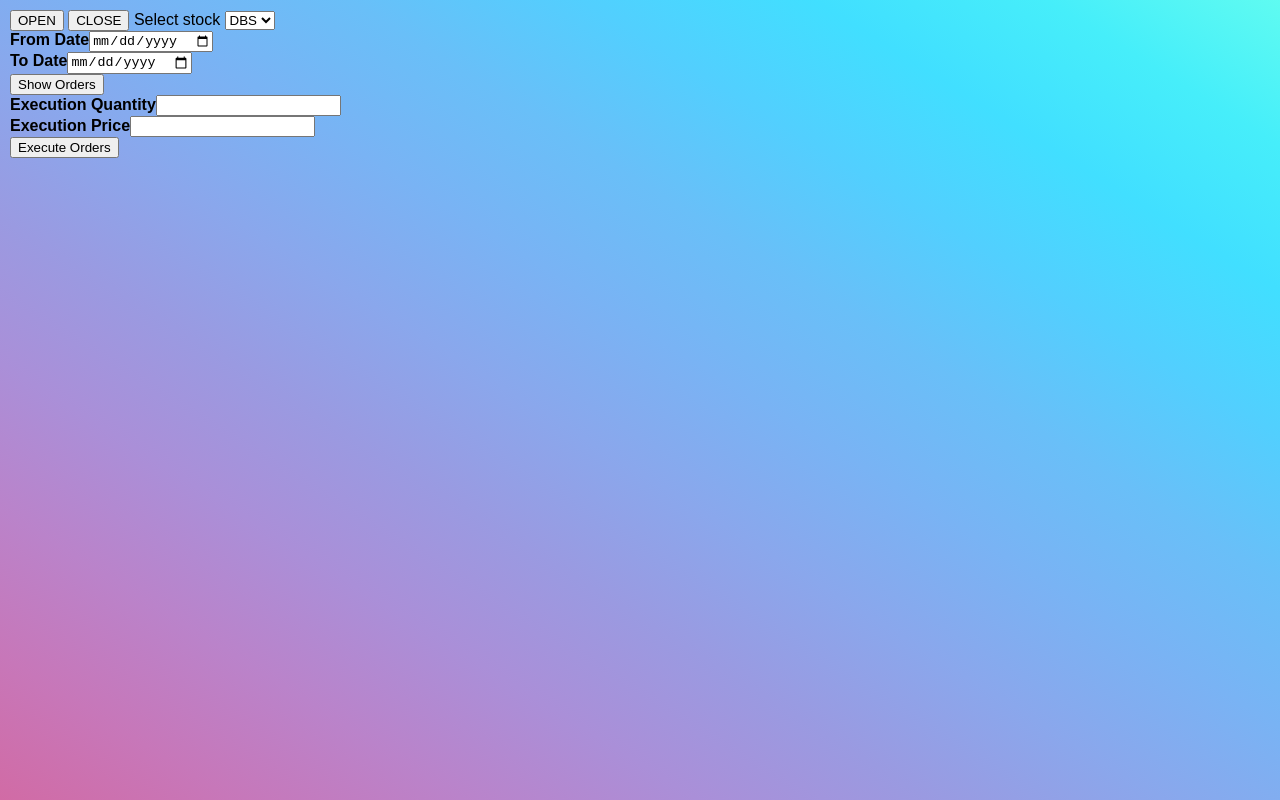
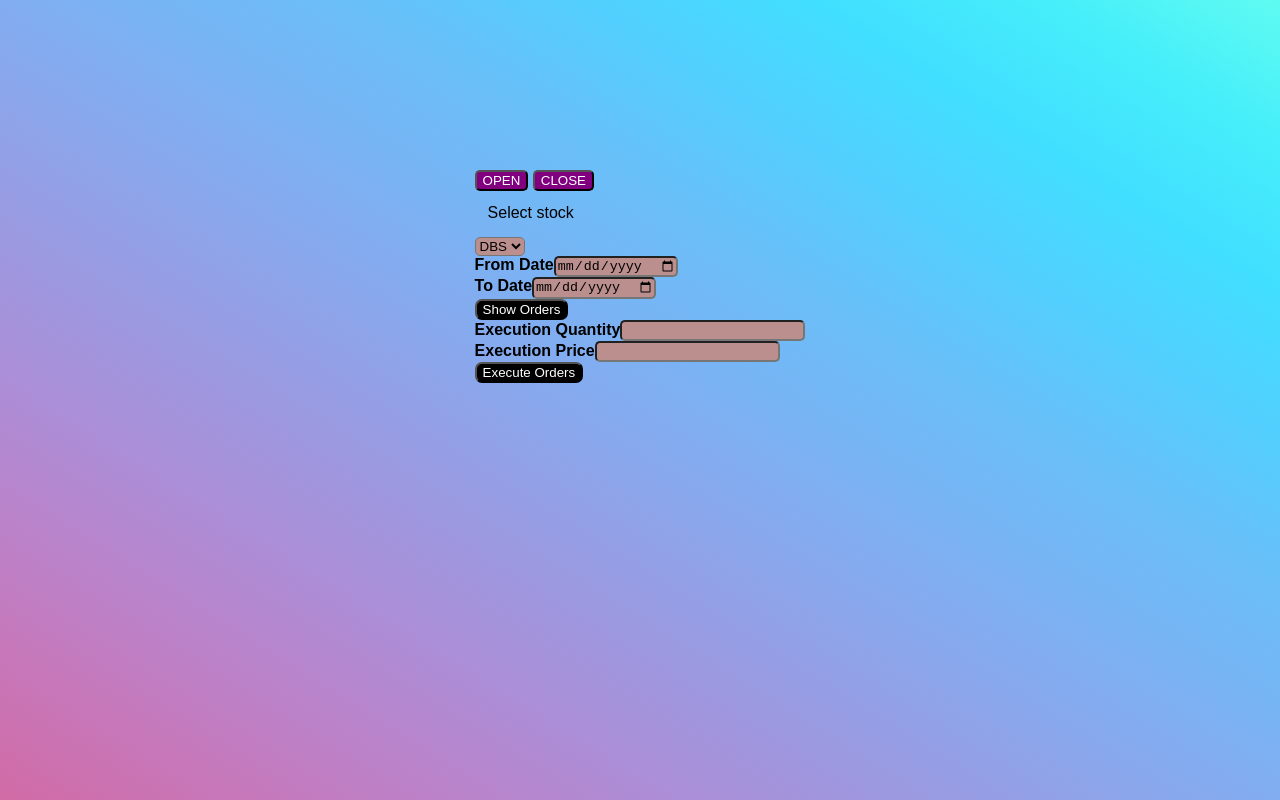
Before and after one commit to MeenamruthaSreevalli/H2H-DBS, a plain HTML site: page admin.html in a window 1280 px wide. Drawn offline with Linux system fonts and the light colour scheme.

Commit message:
Update admin.css

```diff
--- a/admin.css
+++ b/admin.css
@@ -1,13 +1,70 @@
 body{
-    margin: 0;
-    padding: 10px;
+    margin: 10px;
+    padding: 40px;
     background-image: linear-gradient(to right top, #d16ba5, #c777b9, #ba83ca, #aa8fd8, #9a9ae1, #8aa7ec, #79b3f4, #69bff8, #52cffe, #41dfff, #46eefa, #5ffbf1);
     background-size: cover;
     background-position: center;
     background-attachment: fixed;
     font-family: sans-serif;
+    text-align:center;
 }
 .btn{
     margin:auto;
     max-width: 500px;
 }
+div.form
+{
+    display: block;
+    text-align: center;
+    padding:100px;
+}
+form
+{
+    display: inline-block;
+    margin-left: auto;
+    margin-right: auto;
+    text-align: left;
+    padding:20px;
+}
+#b1{
+    color:white;
+    background-color: purple;
+    border-radius: 5px;
+}
+#b1:hover{
+    background-color:blue;
+}
+label {
+    cursor: pointer;
+    color: black;
+    display: block;
+    padding: 10px;
+    margin: 3px;
+    border:2px;
+}
+label:hover{
+    border-bottom: purple;
+}
+label::after{
+    content: '';
+    display: block;
+    width: 0;
+    height: 2px;
+    background: white;
+    transition: width .3s;
+}
+label:hover::after{
+    width:90px;
+}
+#qt{
+    background-color: rosybrown;
+    border-radius: 5px;
+}
+#bt{
+    background-color: black;
+    color: white;
+    border-radius: 7px;
+}
+#bt:hover{
+    background-color: purple;
+}
```
